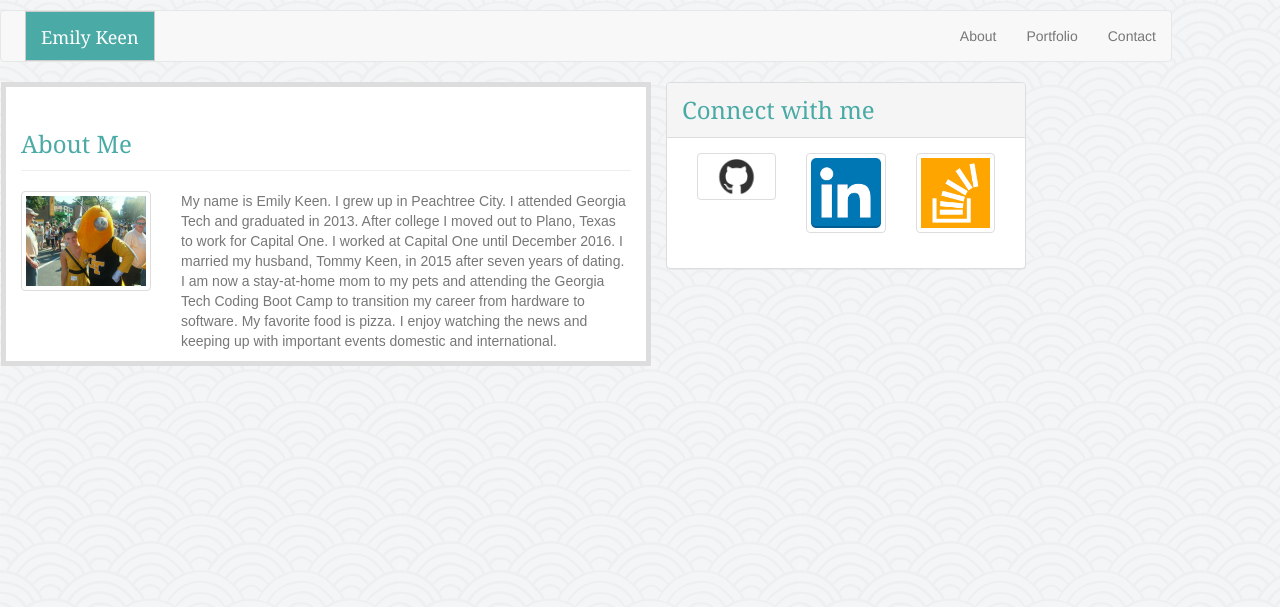
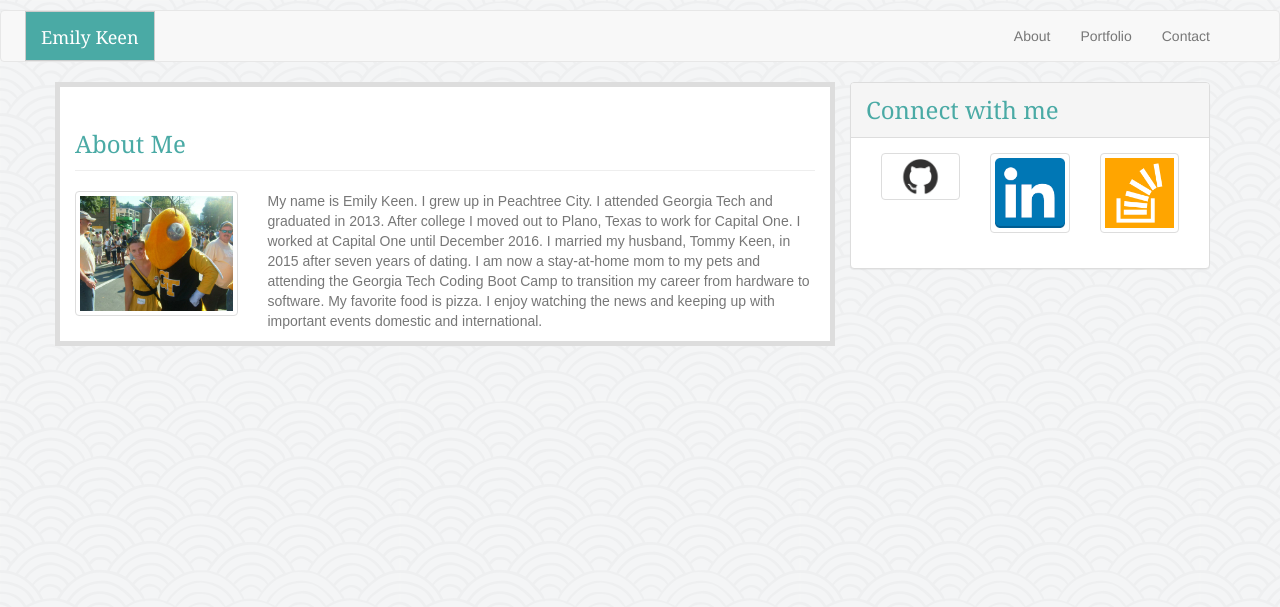
Before and after one commit to emilykeen/Bootstrap-Portfolio, a PHP site: page /index.php in a window 1280 px wide. Shown: the top 607 px of the page. Run offline with PHP 8.4, Linux system fonts and the light colour scheme.

Commit message:
adding in

```diff
--- a/assets/css/style.css
+++ b/assets/css/style.css
@@ -2,7 +2,6 @@
 body {
 	background: url("../images/seigaiha.png");
 	 margin:10px auto;
-	 float: left;
 	}
 
 .header {
@@ -38,7 +37,7 @@ body {
 	}
 
 
-.label{
+.label {
 	position: absolute;
 	bottom: 20px;
 	left: 18px;
@@ -47,7 +46,8 @@ body {
 	background: #4aaaa5;
 	text-align: center;
 	color:white;
-	font-family: 'Arial', 'Helvetica Neue', Helvetica, sans-serif;}
+	font-family: 'Arial', 'Helvetica Neue', Helvetica, sans-serif;
+}
 
 
 
@@ -56,10 +56,8 @@ body {
 	background:#ffffff;
 	border: 5px solid #dddddd;
 	font-family: 'Arial', 'Helvetica Neue', Helvetica, sans-serif;
-	width:650px;
 	position:relative;
 	top:0px;
-	float:left;
 	left:0px;
 	z-index: 20;
 	}
```
